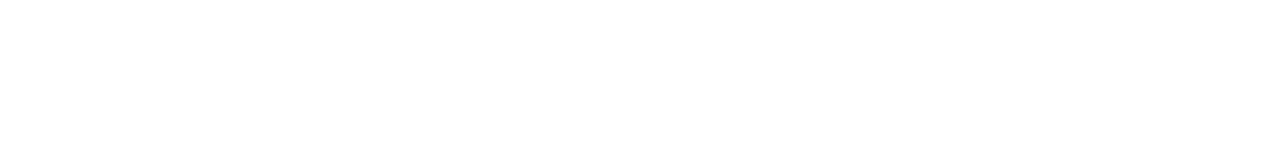
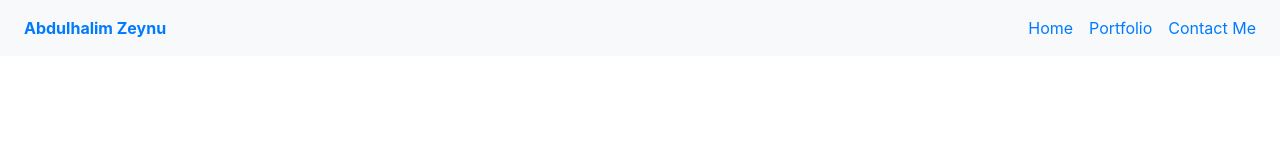
Before and after one commit to abdulhalim-zeynu/portfolio, a plain HTML site: page index.html in a window 1280 px wide. Drawn offline with nearby package versions, Linux system fonts and the light colour scheme.

Commit message:
navbar done

```diff
--- /dev/null
+++ b/Style/style.css
@@ -0,0 +1,4 @@
+*{
+    padding: 0px;
+    margin: 0px;
+}
--- a/index.html
+++ b/index.html
@@ -4,8 +4,37 @@
     <meta charset="UTF-8">
     <meta name="viewport" content="width=device-width, initial-scale=1.0">
     <title>Home Page</title>
+    <!-- Style sheet -->
+    <link rel="stylesheet" href="https://maxcdn.bootstrapcdn.com/bootstrap/4.5.0/css/bootstrap.min.css">
+    <link rel="stylesheet" href="Style/style.css">
+
 </head>
 <body>
+    <!-- Navbar -->
+    <nav class="navbar navbar-expand-sm bg-light">
+        <ul class="navbar-nav">
+           <li class="nav-item">
+               <a class="nav-link" href="index.html"><b>
+                Abdulhalim Zeynu</b></a>
+           </li>
+        </ul>
+        <ul class="navbar-nav ml-auto">
+          <li class="nav-item">
+            <a class="nav-link" href="index.html">Home</a>
+          </li>
+          <li class="nav-item">
+            <a class="nav-link" href="portfolio.html">Portfolio</a>
+          </li>
+          <li class="nav-item">
+            <a class="nav-link" href="contact.html">Contact Me</a>
+          </li>
+        </ul>
+      </nav>
+      <br>
 
+    <!-- javascript links -->
+    <script src="https://ajax.googleapis.com/ajax/libs/jquery/3.5.1/jquery.min.js"></script>
+    <script src="https://cdnjs.cloudflare.com/ajax/libs/popper.js/1.16.0/umd/popper.min.js"></script>
+    <script src="https://maxcdn.bootstrapcdn.com/bootstrap/4.5.0/js/bootstrap.min.js"></script>
 </body>
 </html>
```
